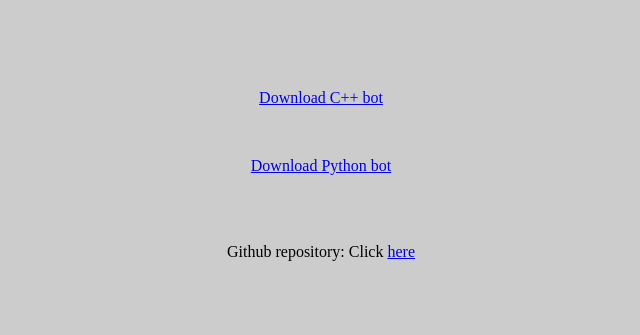
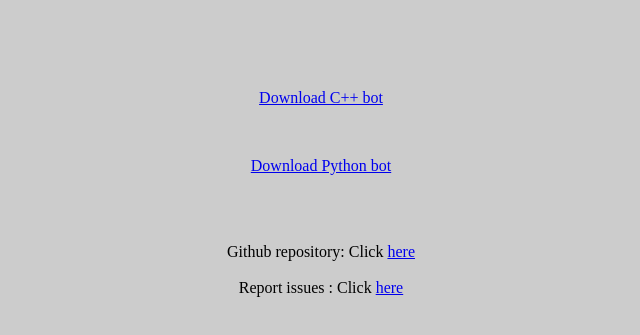
Before and after one commit to Totoro700/BotFlip, a plain HTML site: page index.html in a window 1280 px wide. Shown: the part 61-396 px from the top of the page, without its empty margins (319-959 px from the left). Drawn offline with Linux system fonts and the light colour scheme.

Commit message:
Update index.html

```diff
--- a/index.html
+++ b/index.html
@@ -26,6 +26,9 @@ body {
 <br>
 <p>
 Github repository: Click <a href='https://github.com/Totoro700/cpp-bot/'>here</a>
+<br>
+<br>
+Report issues : Click <a href='https://github.com/Totoro700/bots/issues/new'>here</a>
 </p>
 </body>
 </html>
```
